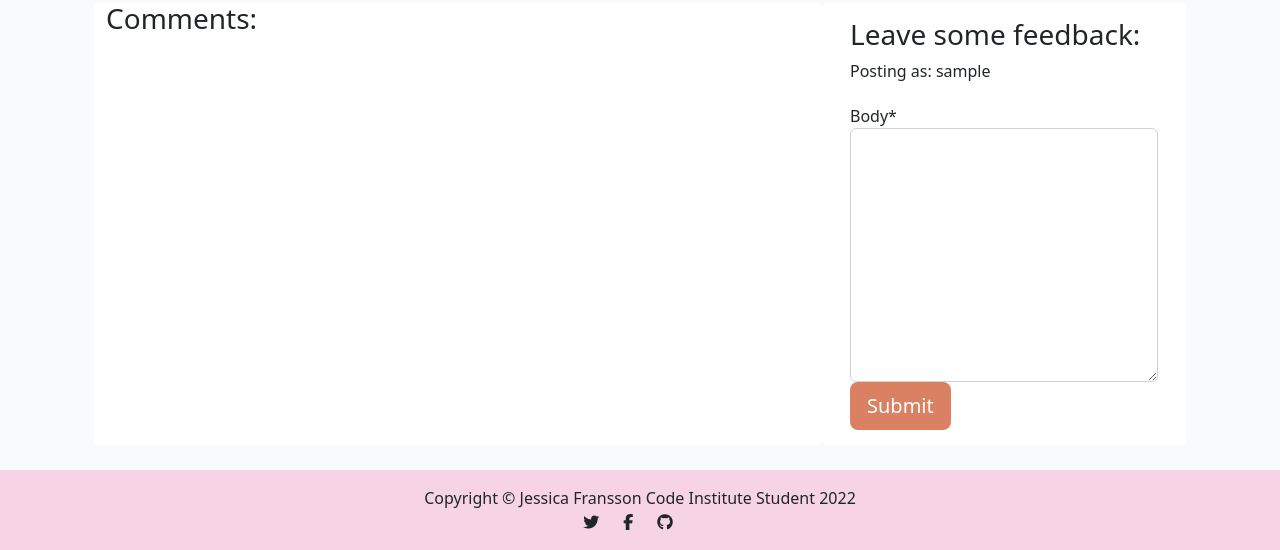
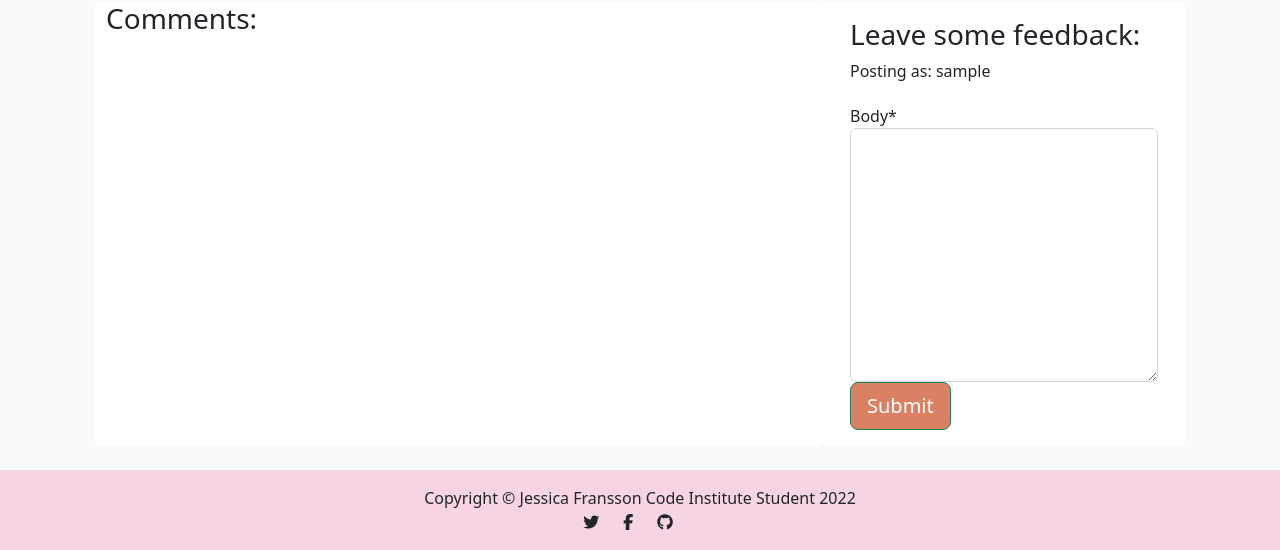
Before and after one commit to jessicafransson/bake-me-a-cake, a Django app: template templates/recipe_detail.html in a window 1280 px wide. Shown: the part 461-1011 px from the top of the page. Run offline with Django 3.2, Linux system fonts and the light colour scheme; the template is opened without the code that fills it: values that come from a table or form of the project are taken from there, others are empty; the visitor is signed in with stand-in values (Sample User, id 1); some libraries are stand-ins or nearby versions; some web fonts are replaced.

Commit message:
added success for liking a recipe

```diff
--- a/recipe/views.py
+++ b/recipe/views.py
@@ -85,7 +85,7 @@
         else:
             post.likes.add(request.user)
 
-        return HttpResponseRedirect(reverse('recipe_detail', args=[slug]))
+        return HttpResponseRedirect(reverse('post_detail', args=[slug]))
 
 
 class CreateRecipe(LoginRequiredMixin, SuccessMessageMixin, CreateView):
--- a/templates/recipe_detail.html
+++ b/templates/recipe_detail.html
@@ -111,7 +111,7 @@
                     <form method="post" style="margin-top: 1.3em;">
                         {{ comment_form | crispy }}
                         {% csrf_token %}
-                        <button type="submit" class="btn btn-signup btn-lg">Submit</button>
+                        <button type="submit" class="btn btn-signup btn-lg btn-success">Submit</button>
                     </form>
                     {% endif %}
                     {% endif %}
```
